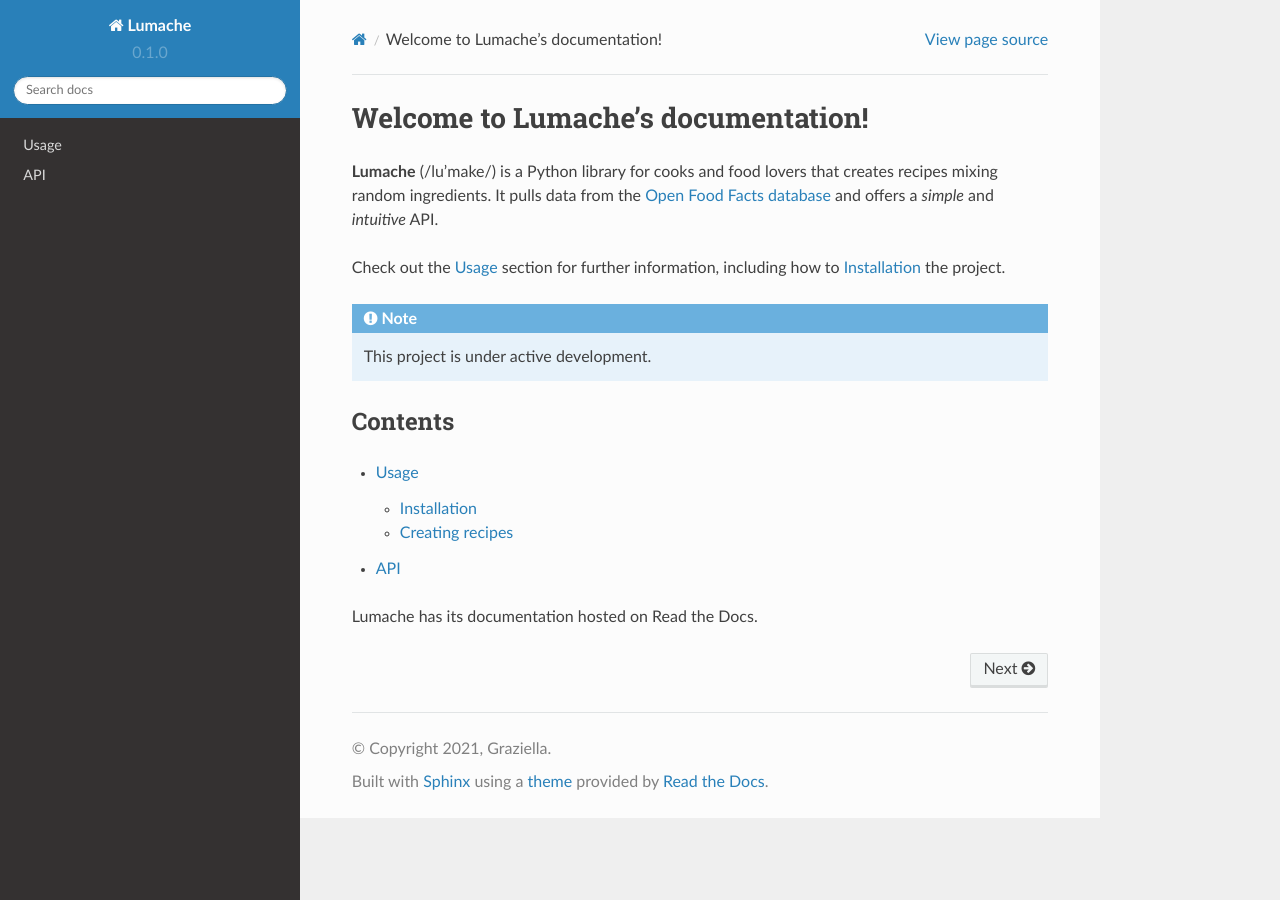
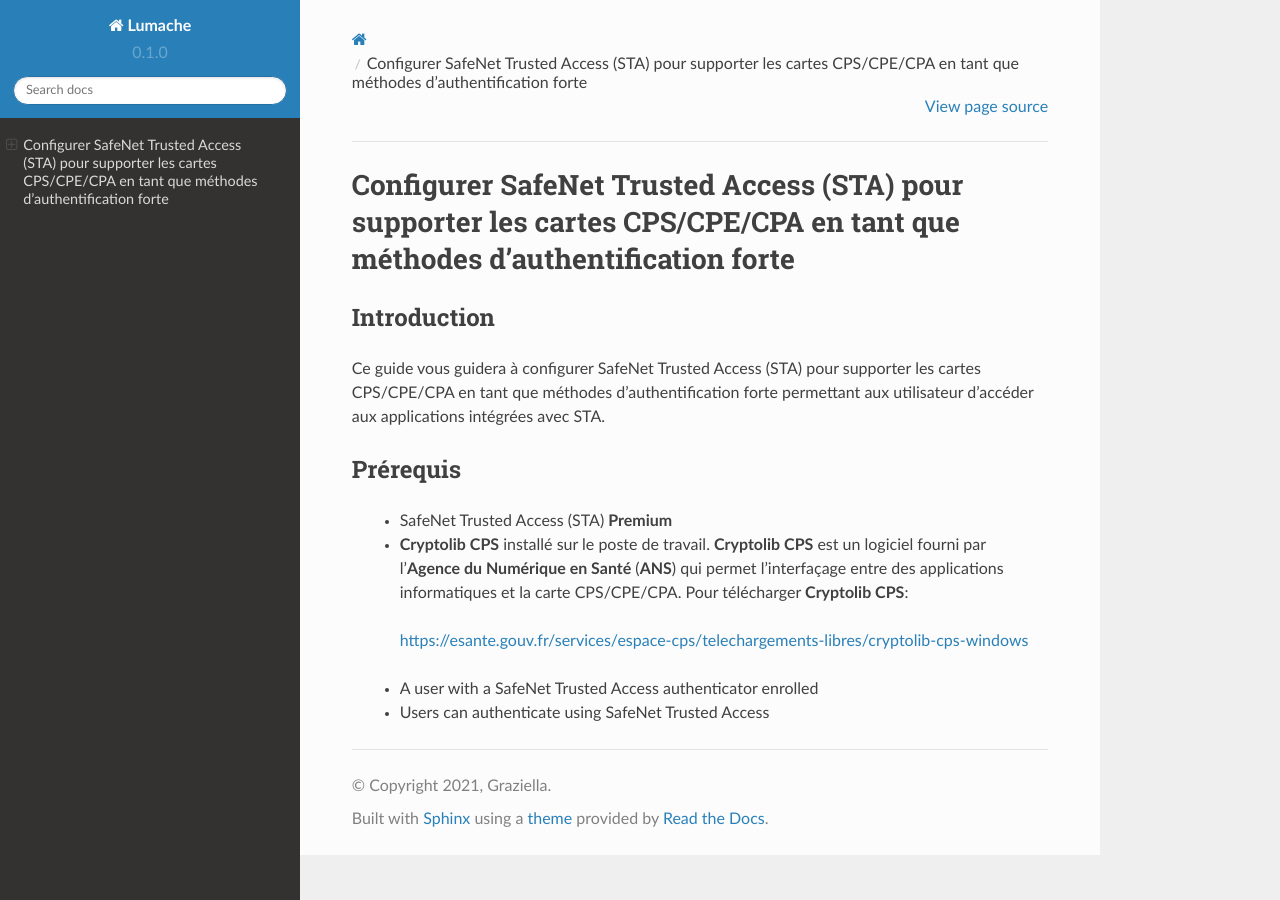
Before and after one commit to achailabs18/STA_CPS_integration, a Sphinx documentation site: the page built from docs/source/index.rst, in a window 1280 px wide. Built offline with Sphinx 7.4.7 and the Read the Docs theme 2.0.0, drawn with Linux system fonts in a browser that asks for light colours.

Commit message:
Update index.rst

```diff
--- a/docs/source/index.rst
+++ b/docs/source/index.rst
@@ -1,24 +1,29 @@
-Welcome to Lumache's documentation!
-===================================
+.. SafeNet Trusted Access documentation master file, created by
+   You can adapt this file completely to your liking, but it should at least
+   contain the root `toctree` directive.
 
-**Lumache** (/lu'make/) is a Python library for cooks and food lovers
-that creates recipes mixing random ingredients.
-It pulls data from the `Open Food Facts database <https://world.openfoodfacts.org/>`_
-and offers a *simple* and *intuitive* API.
-
-Check out the :doc:`usage` section for further information, including
-how to :ref:`installation` the project.
-
-.. note::
-
-   This project is under active development.
-
-Contents
---------
+===========================================================================================================================
+Configurer SafeNet Trusted Access (STA) pour supporter les cartes CPS/CPE/CPA en tant que méthodes d'authentification forte
+===========================================================================================================================
 
 .. toctree::
+   :maxdepth: 3
+   :hidden:
 
-   usage
-   api
+Introduction
+============
 
-Lumache has its documentation hosted on Read the Docs.
+Ce guide vous guidera à configurer SafeNet Trusted Access (STA) pour supporter les cartes CPS/CPE/CPA en tant que méthodes d'authentification forte permettant aux utilisateur d'accéder aux applications intégrées avec STA.
+
+Prérequis
+=========
+
+  - SafeNet Trusted Access (STA) **Premium**
+  - **Cryptolib CPS** installé sur le poste de travail. **Cryptolib CPS** est un logiciel fourni par l'**Agence du Numérique en Santé** (**ANS**) qui permet l’interfaçage entre des applications informatiques et la carte CPS/CPE/CPA. Pour télécharger **Cryptolib CPS**:
+   .. raw:: html
+
+    <a href="https://esante.gouv.fr/services/espace-cps/telechargements-libres/cryptolib-cps-windows" target="_blank">https://esante.gouv.fr/services/espace-cps/telechargements-libres/cryptolib-cps-windows</a>
+
+
+  - A user with a SafeNet Trusted Access authenticator enrolled
+  - Users can authenticate using SafeNet Trusted Access
```
